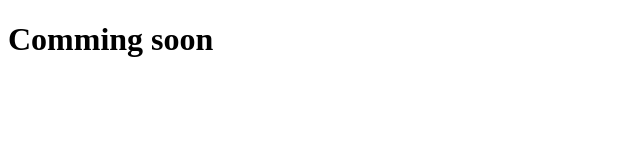
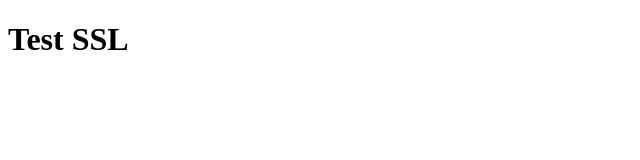
Before and after one commit to Jyver-Fun/frontend, a plain HTML site: page index.html in a window 1280 px wide. Shown: the whole page, without its empty margins (0-640 px from the left). Drawn offline with Linux system fonts and the light colour scheme.

Commit message:
Update index.html

```diff
--- a/index.html
+++ b/index.html
@@ -6,7 +6,7 @@
     <title>Test SSL</title>
 </head>
 <body>
-    <h1>Comming soon</h1>
+    <h1>Test SSL</h1>
     <script defer src="https://dev.jyver.fun/pixel/zVyARtdwrX0nKqWH"></script>
 </body>
 </html>
```
